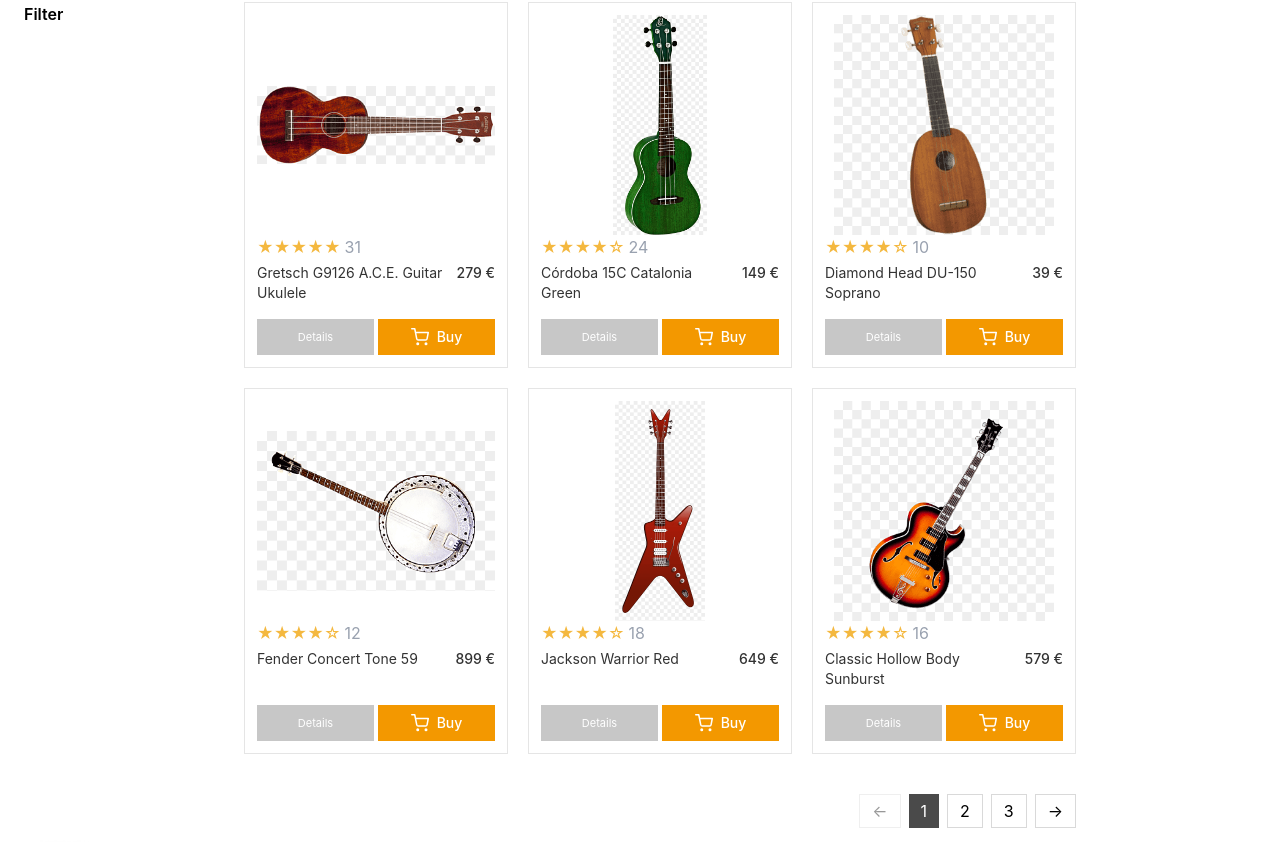
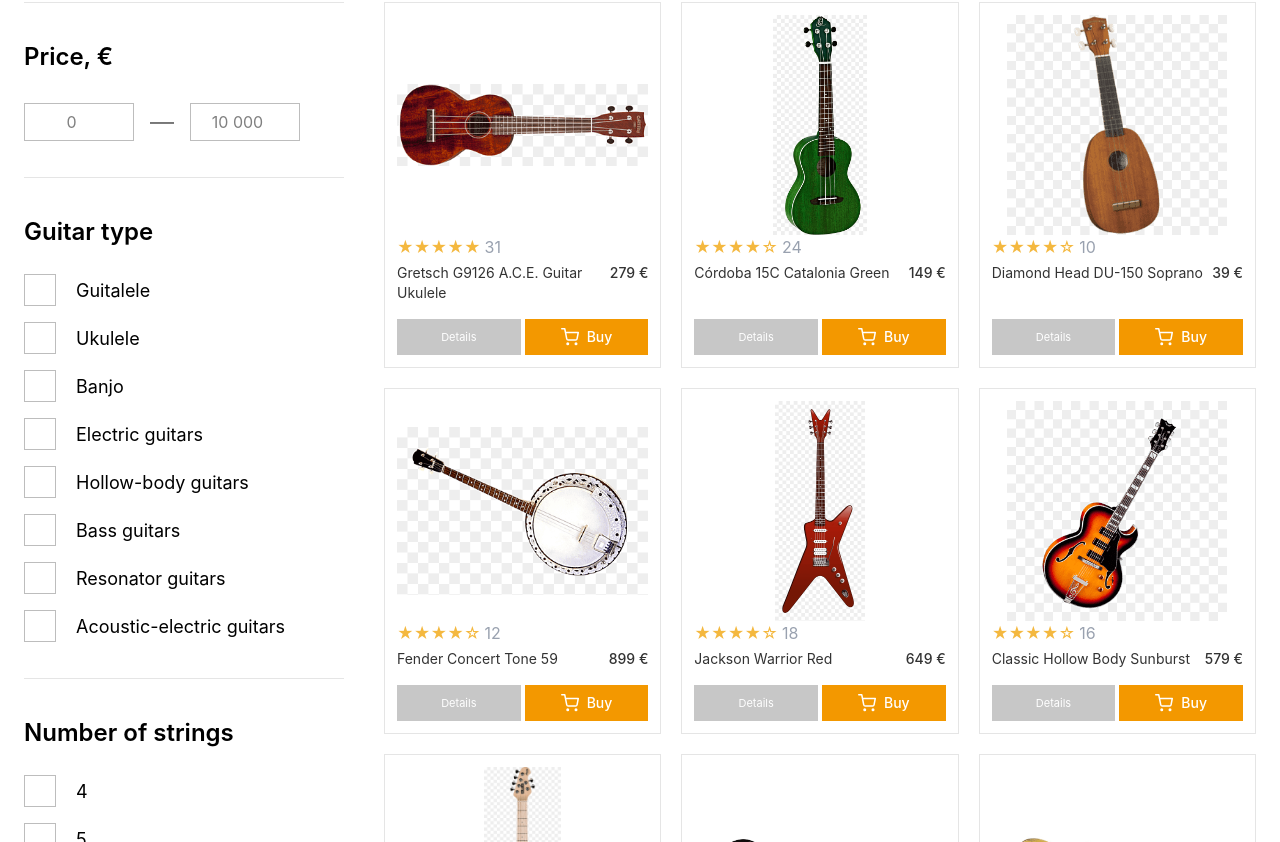
Before and after one commit to Natka2091/progect-guitar-stor, a React (Vite) app: page /catalog in a window 1280 px wide. Shown: the part 498-1340 px from the top of the page. Built offline with nearby package versions, Linux system fonts and the light colour scheme.

Commit message:
'filters'

```diff
--- a/src/App.tsx
+++ b/src/App.tsx
@@ -7,7 +7,7 @@
 
 function App() {
     return (
-        <div className="min-h-screen">
+        <div className="flex flex-col min-h-screen">
 
             <Header />
             <Hero />
--- a/src/components/Filters.tsx
+++ b/src/components/Filters.tsx
@@ -0,0 +1,171 @@
+import { useState } from "react";
+import { useSearchParams } from "react-router";
+
+const typeLabels = {
+  guitalele: "Guitalele",
+  ukulele: "Ukulele",
+  banjo: "Banjo",
+  "electric-guitar": "Electric guitars",
+  "hollow-body": "Hollow-body guitars",
+  bass: "Bass guitars",
+  resonator: "Resonator guitars",
+  "acoustic-electric": "Acoustic-electric guitars",
+} as const;
+
+const productTypes = Object.keys(typeLabels);
+
+const stringOptions = [4, 5, 6];
+
+export function Filters() {
+  const [searchParams, setSearchParams] = useSearchParams();
+
+  const [minPrice, setMinPrice] = useState(
+    searchParams.get("minPrice") || ""
+  );
+
+  const [maxPrice, setMaxPrice] = useState(
+    searchParams.get("maxPrice") || ""
+  );
+
+  const [selectedTypes, setSelectedTypes] = useState<string[]>(
+      searchParams.getAll("type")
+    );
+
+  const [selectedStrings, setSelectedStrings] = useState<number[]>(
+      searchParams
+        .getAll("strings")
+        .map(Number)
+    );
+
+  const handleTypeChange = (type: string) => {
+    setSelectedTypes((current) =>
+      current.includes(type)
+        ? current.filter((item) => item !== type)
+        : [...current, type]
+    );
+  };
+
+  const handleStringsChange = (strings: number) => {
+    setSelectedStrings((current) =>
+      current.includes(strings)
+        ? current.filter((item) => item !== strings)
+        : [...current, strings]
+    );
+  };
+
+  const handleApplyFilters = () => {
+    const newParams = new URLSearchParams();
+
+    if (minPrice) {
+      newParams.set("minPrice", minPrice);
+    }
+
+    if (maxPrice) {
+      newParams.set("maxPrice", maxPrice);
+    }
+
+    selectedTypes.forEach((type) => {
+      newParams.append("type", type);
+    });
+
+    selectedStrings.forEach((strings) => {
+      newParams.append( "strings", strings.toString());
+    });
+
+    newParams.set("page", "1");
+
+    setSearchParams(newParams);
+  };
+
+  return (
+    <aside className="w-[320px] shrink-0">
+
+      <section className="border-t border-[#E5E5E5] pt-9">
+        <h3 className="mb-7 text-[24px] font-semibold">
+          Price, €
+        </h3>
+
+        <div className="flex items-center gap-4">
+          <input
+            type="number"
+            value={minPrice}
+            onChange={(event) => setMinPrice(event.target.value)}
+            placeholder="0"
+            className="h-[38px] w-[110px] border border-[#BDBDBD] px-3 text-center text-[16px] outline-none"
+          />
+
+          <span className="text-[24px] text-[#777]">
+            —
+          </span>
+
+          <input
+            type="number"
+            value={maxPrice}
+            onChange={(event) => setMaxPrice(event.target.value)}
+            placeholder="10 000"
+            className="h-[38px] w-[110px] border border-[#BDBDBD] px-3 text-center text-[16px] outline-none"
+          />
+        </div>
+      </section>
+
+      <section className="mt-9 border-t border-[#E5E5E5] pt-9">
+        <h3 className="mb-6 text-[24px] font-semibold">
+          Guitar type
+        </h3>
+
+        <div className="space-y-4">
+          {productTypes.map((type) => (
+            <label
+              key={type}
+              className="flex cursor-pointer items-center gap-5 text-[18px]"
+            >
+              <input
+                type="checkbox"
+                checked={selectedTypes.includes(type)}
+                onChange={() => handleTypeChange(type)}
+                className="h-8 w-8 shrink-0 appearance-none border border-[#BDBDBD] checked:bg-[#777] checked:after:block checked:after:text-center checked:after:text-[20px] checked:after:leading-[30px] checked:after:text-white checked:after:content-['✓']"
+              />
+
+              <span>
+                {typeLabels[type as keyof typeof typeLabels]}
+              </span>
+            </label>
+          ))}
+        </div>
+      </section>
+
+      <section className="mt-9 border-t border-[#E5E5E5] pt-9">
+        <h3 className="mb-6 text-[24px] font-semibold">
+          Number of strings
+        </h3>
+
+        <div className="space-y-4">
+          {stringOptions.map((strings) => (
+            <label
+              key={strings}
+              className="flex cursor-pointer items-center gap-5 text-[18px]"
+            >
+              <input
+                type="checkbox"
+                checked={selectedStrings.includes(strings)}
+                onChange={() => handleStringsChange(strings)}
+                className="h-8 w-8 shrink-0 appearance-none border border-[#BDBDBD] checked:bg-[#777] checked:after:block checked:after:text-center checked:after:text-[20px] checked:after:leading-[30px] checked:after:text-white checked:after:content-['✓']"
+              />
+
+              <span>{strings}</span>
+            </label>
+          ))}
+        </div>
+      </section>
+
+      <button
+        type="button"
+        onClick={handleApplyFilters}
+        className="mt-12 h-[40px] w-[157px] bg-[#BDBDBD] text-[14px] font-semibold uppercase text-white transition hover:bg-[#999]"
+      >
+        Show
+      </button>
+
+    </aside>
+  );
+}
--- a/src/components/Footer.tsx
+++ b/src/components/Footer.tsx
@@ -8,7 +8,7 @@
 export function Footer() {
 
   return (
-    <footer className="relative m-0 p-0">
+    <footer className="relative w-full shrink-0 mt-[130px] bg-[#3D3D3D] text-white">
 
       <img src={footerGuitar} alt="Footer Guitar" className="absolute left-0 top-[-130px] z-10 w-full" />
 
--- a/src/components/ProductList.tsx
+++ b/src/components/ProductList.tsx
@@ -3,25 +3,46 @@
 import { ProductCard } from "./ProductCard";
 import { Pagination } from "./Pagination";
 
-const PRODUCTS_PER_PAGE = 6;
+const PRODUCTS_PER_PAGE = 9;
 
 export function ProductList() {
   const [searchParams] = useSearchParams();
 
-  const currentPage =
-    Number(searchParams.get("page")) || 1;
+  const currentPage = Number(searchParams.get("page")) || 1;
+  const selectedTypes = searchParams.getAll("type");
+  const selectedStrings = searchParams.getAll("strings").map(Number);
+  const minPrice = Number(searchParams.get("minPrice")) || 0;
+  const maxPrice = Number(searchParams.get("maxPrice")) || Infinity;
 
-  const totalPages = Math.ceil(
-    productCards.length / PRODUCTS_PER_PAGE
-  );
+  const filteredGuitarList =
+    productCards.filter((product) => {
+      const matchesType =
+        selectedTypes.length === 0 ||
+        selectedTypes.includes(product.type);
 
-  const startIndex =
-    (currentPage - 1) * PRODUCTS_PER_PAGE;
+      const matchesStrings =
+        selectedStrings.length === 0 ||
+        selectedStrings.includes(product.numberOfStrings);
 
-  const currentProducts = productCards.slice(
-    startIndex,
-    startIndex + PRODUCTS_PER_PAGE
-  );
+      const matchesPrice =
+        product.price >= minPrice &&
+        product.price <= maxPrice;
+
+      return (
+        matchesType &&
+        matchesStrings &&
+        matchesPrice
+      );
+    });
+
+  const totalPages = Math.ceil(filteredGuitarList.length / PRODUCTS_PER_PAGE);
+
+  const startIndex = (currentPage - 1) * PRODUCTS_PER_PAGE;
+
+  const currentProducts = filteredGuitarList.slice(
+      startIndex,
+      startIndex + PRODUCTS_PER_PAGE
+    );
 
   return (
     <>
--- a/src/pajes/Catalog.tsx
+++ b/src/pajes/Catalog.tsx
@@ -1,22 +1,23 @@
 import { ProductList } from "../components/ProductList";
+import { Filters } from "../components/Filters";
 
 export function Catalog() {
   return (
-    <main className="mb-[80px] max-w-[1100px] px-6 pt-10 pb-[60px]">
+    <main className="flex-grow mx-auto max-w-[1280px] px-6 pt-10 pb-[60px]">
       <h1 className="mb-8 text-3xl font-semibold">
         Guitar Catalog
       </h1>
 
       <div className="flex gap-10">
-        <aside className="hidden w-[180px] shrink-0 lg:block">
-          <h2 className="mb-5 font-semibold">
-            Filter
-          </h2>
+
+        <aside className="hidden shrink-0 lg:block">
+          <Filters />
         </aside>
 
-        <section className="flex-1">
+        <section className="min-w-0 flex-1">
           <ProductList />
         </section>
+
       </div>
     </main>
   );
```
